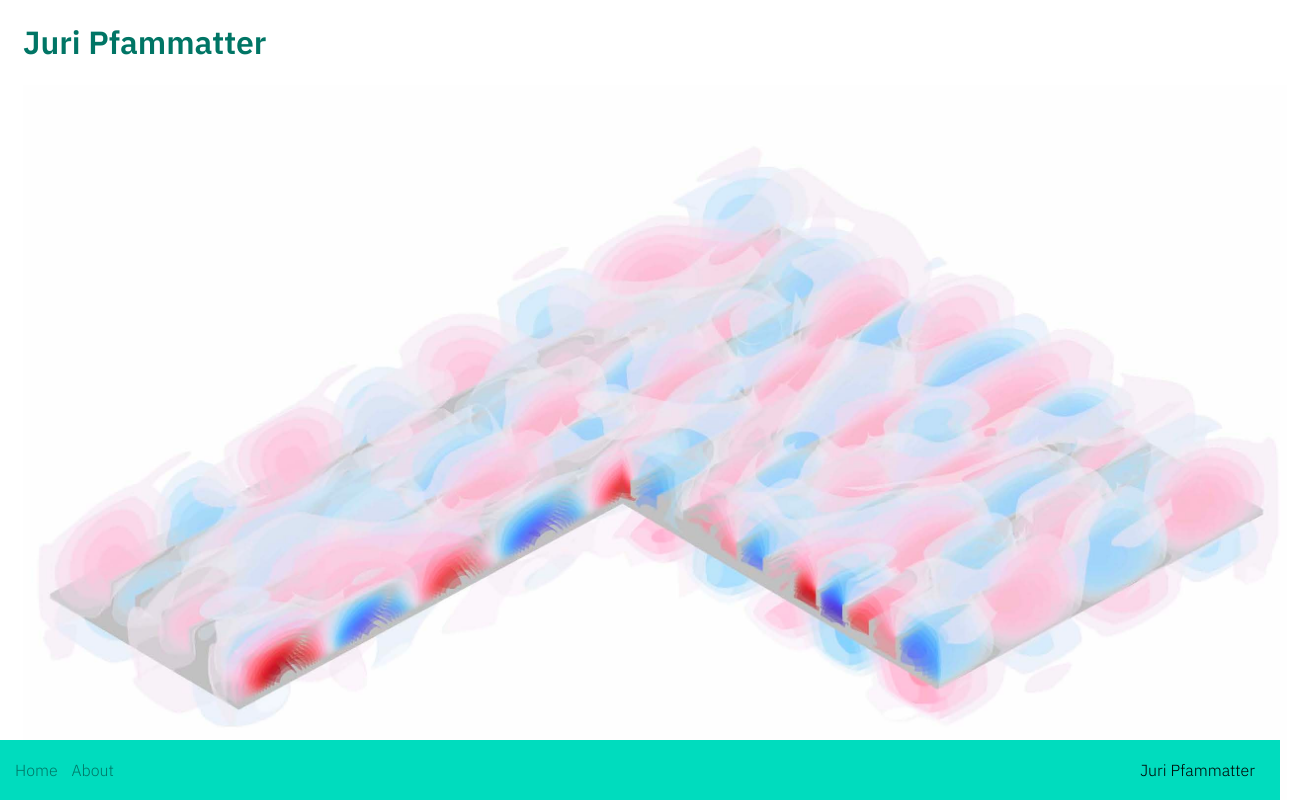
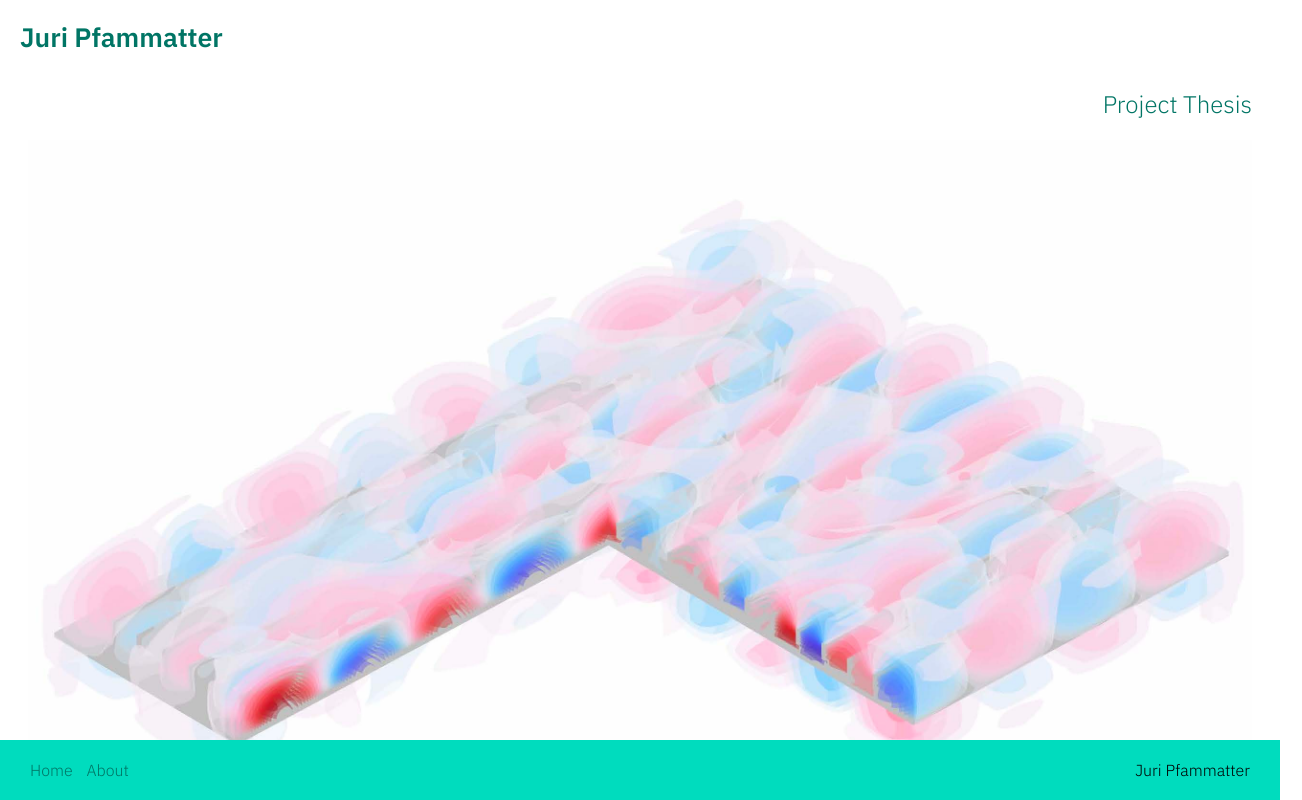
Before and after one commit to juripfammatter/website, a plain HTML site: page index.html in a window 1280 px wide. Shown: the top 800 px of the page, 1302 px wide, since content can reach past the window. Drawn offline with Linux system fonts and the light colour scheme.

Commit message:
fixed header to top, sorted out margins

```diff
--- a/css/style.css
+++ b/css/style.css
@@ -2,25 +2,32 @@
 body {
     background-color: rgb(255, 255, 255);
     min-height: 100%;
+    padding-top: 60px;
     padding-bottom: 60px;
+    padding-right: 20px;
+    padding-left: 20px;
   }
   h1 {
     color: rgb(0, 117, 101);
     font-family: 'IBM Plex Sans', Helvetica, sans-serif;
-    padding-left: 15px;
+    font-weight: 600
+  }
+  h2 {
+    color: rgb(0, 117, 101);
+    font-family: 'IBM Plex Sans', Helvetica, sans-serif;
+    font-weight: 300;
+    text-align: right;
   }
 
   p {
     color: black;
     font-family: 'IBM Plex Sans', Helvetica, sans-serif;
+    font-weight: 300;
     text-align: right;
-    padding-right: 15px;
-    padding-left: 15px;
+
   }
   img{
     float:left;
-    padding-right: 15px;
-    padding-left: 15px;
     padding-bottom: 15px;
   }
 
@@ -40,6 +47,28 @@ body {
     color: rgb(0, 220, 190);
   }
 
+
+/* header*/
+.header {
+  position:fixed;
+  top:0;
+  left: 0;
+  height:60px;
+  width:100%;
+}
+
+    .header p{
+      color: rgb(0, 117, 101);
+      font-family: 'IBM Plex Sans', Helvetica, sans-serif;
+      font-weight: 600;
+      font-size: 20pt;
+      text-align: left;
+      margin-top: 20px;
+      padding-left: 20px;
+
+    }
+
+/* footer*/
 .footer {
     background-color: rgb(0, 220, 190);
     position:fixed;
@@ -53,7 +82,7 @@ body {
         margin-top:20px;
         font-family: 'IBM Plex Sans', Helvetica, sans-serif;
         text-align: right;
-        padding-right: 25px;
+        padding-right: 30px;
     }
 
 
@@ -62,6 +91,7 @@ body {
         margin-top:20px;
         font-family: 'IBM Plex Sans', Helvetica, sans-serif;
         text-align: left;
+        padding-left: 30px;
     }
     .footer-text-left a{
       padding-right: 10px;
--- a/index.html
+++ b/index.html
@@ -14,9 +14,13 @@
 
     <title>Juri Pfammatter</title>
 </head>
+
+<div class="header">
+    <p>Juri Pfammatter</p>
+</div>
+
 <body>
-
-    <h1>Juri Pfammatter</h1>
+    <h2>Project Thesis</h2>
     <img src="img/pa.jpg" alt="Portrait" style="width:100%;"><br>
     <p>The demand for sustainable solutions is increasing in various economic sectors and has
         also found its way into the construction industry. Whereas customary structural designs
@@ -39,6 +43,7 @@
         erformance of building structures can be predicted without experimental testing.
     </p>
 </body>
+
 <div class="footer">
     <p class="footer-text-left">
         <a href="index.html">Home</a>
```
Also changed, not shown: html/about.html (+7 -3 lines).
